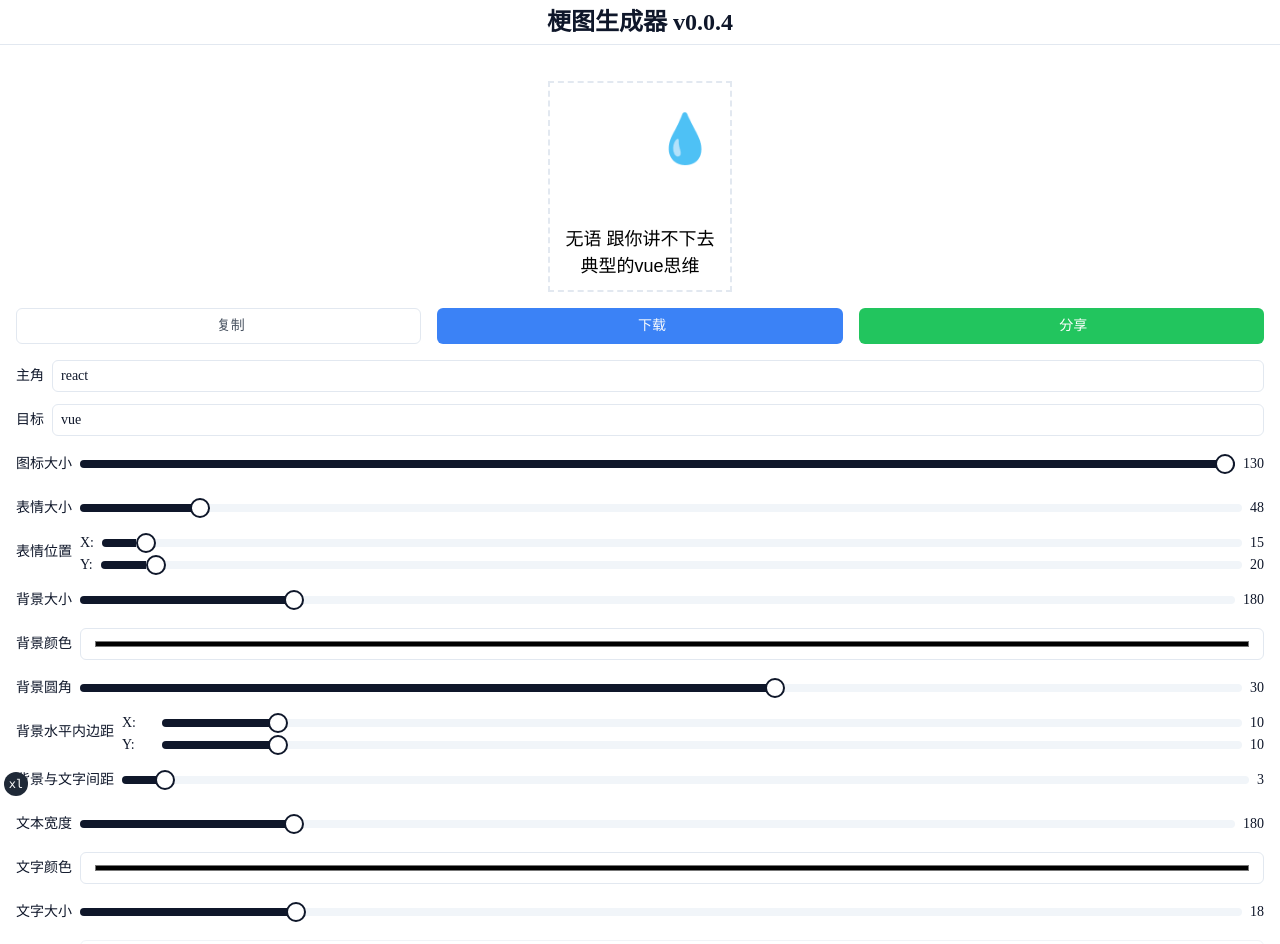
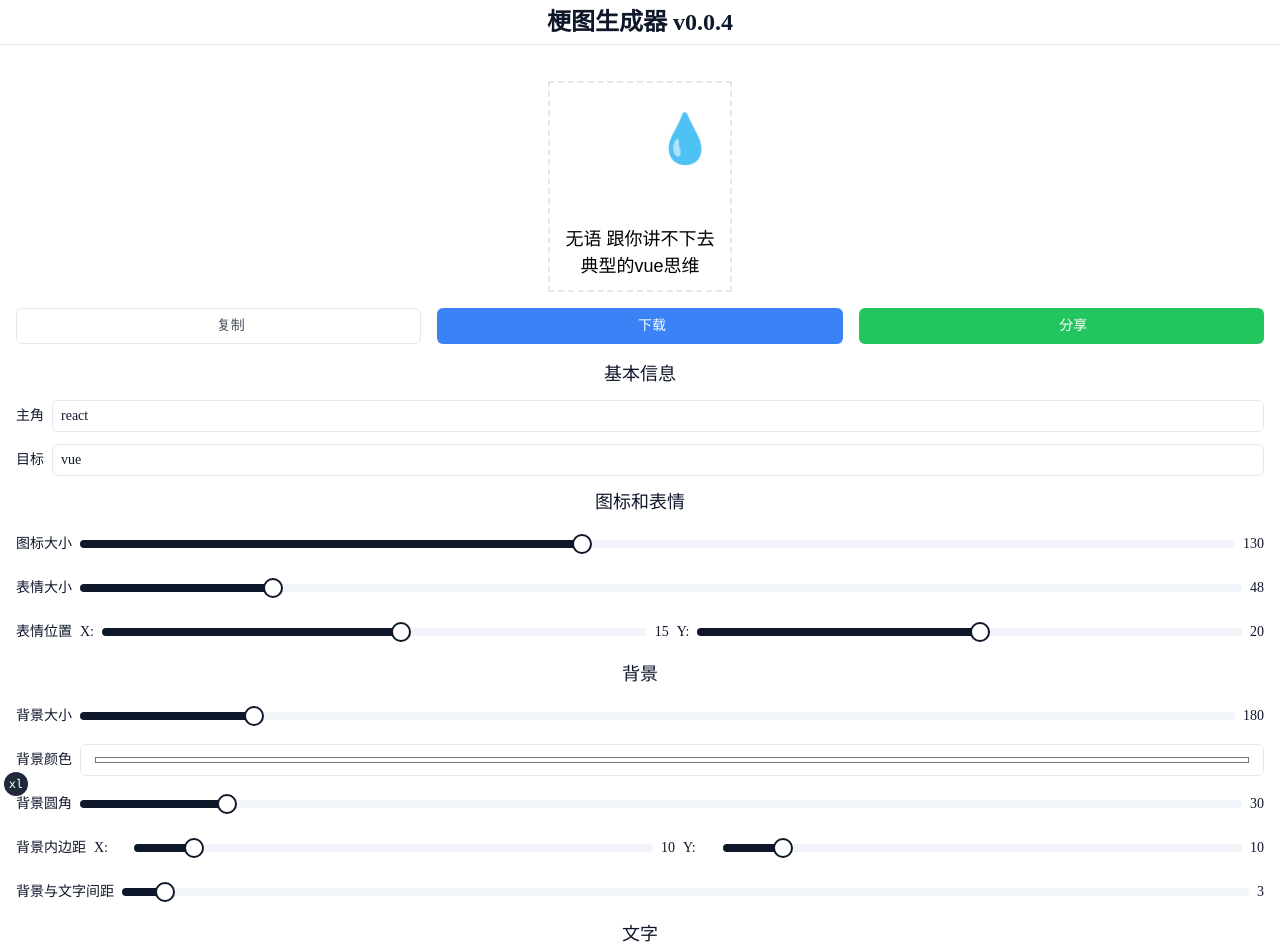
Before and after one commit to screw-hand/meme-tech-mind, a Next.js app: page / in a window 1280 px wide. Shown: the top 944 px of the page. Built offline with nearby package versions, Linux system fonts and the light colour scheme; some icons are missing.

Commit message:
ui: Restructure meme settings with improved layout and expanded controls

```diff
--- a/components/meme-preview.tsx
+++ b/components/meme-preview.tsx
@@ -30,7 +30,7 @@ export function MemePreview({ settings }: MemePreviewProps) {
         {/* meme content */}
         <div
           id="meme-content"
-          className="item-center relative mx-auto flex flex-initial flex-col pb-[5px] text-center"
+          className="item-center relative mx-auto flex flex-initial flex-col overflow-hidden pb-[5px] text-center"
           style={{
             width: `${settings.background.size}px`,
             // height: `${settings.background.size}px`,
--- a/components/meme-settings.tsx
+++ b/components/meme-settings.tsx
@@ -15,7 +15,10 @@ export function MemeSettings({
 }: MemeSettingsProps) {
   return (
     <div className="meme-settings my-3 flex flex-col gap-3">
-      <SettingBar label={<span>主角</span>}>
+      {/* 基本信息 */}
+      <section className="flex flex-col gap-3">
+        <h3 className="text-center text-lg font-medium">基本信息</h3>
+        <SettingBar label="主角">
           <Input
             type="text"
             name="source"
@@ -26,7 +29,7 @@ export function MemeSettings({
             }
           />
         </SettingBar>
-      <SettingBar label={<span>目标</span>}>
+        <SettingBar label="目标">
           <Input
             type="text"
             name="target"
@@ -37,11 +40,16 @@ export function MemeSettings({
             }
           />
         </SettingBar>
+      </section>
+      {/* 图标和表情设置 */}
+      <section className="flex flex-col gap-3">
+        <h3 className="text-center text-lg font-medium">图标和表情</h3>
         <SettingBar label={<span>图标大小</span>}>
           <div className="flex items-center gap-2">
             <Slider
               value={[settings.icon.size]}
-            max={100}
+              min={0}
+              max={300}
               step={1}
               onValueChange={(value) =>
                 onSettingsChange({
@@ -57,7 +65,7 @@ export function MemeSettings({
           <div className="flex items-center gap-2">
             <Slider
               value={[settings.emoji.size]}
-            max={500}
+              max={300}
               step={1}
               onValueChange={(value) =>
                 onSettingsChange({
@@ -75,7 +83,8 @@ export function MemeSettings({
               <span className="flex-none">X:</span>
               <Slider
                 value={[settings.emoji.x]}
-              max={500}
+                min={-150}
+                max={150}
                 step={1}
                 onValueChange={(value) =>
                   onSettingsChange({
@@ -85,11 +94,10 @@ export function MemeSettings({
                 }
               />
               <span className="flex-none">{settings.emoji.x}</span>
-          </div>
-          <div className="flex items-center gap-2">
               <span className="flex-none">Y:</span>
               <Slider
                 value={[settings.emoji.y]}
+                min={-500}
                 max={500}
                 step={1}
                 onValueChange={(value) =>
@@ -103,11 +111,19 @@ export function MemeSettings({
             </div>
           </div>
         </SettingBar>
+      </section>
+      {/* 背景设置 */}
+      <section className="flex flex-col gap-3">
+        <h3 className="text-center text-lg font-medium">背景</h3>
         <SettingBar label={<span>背景大小</span>}>
           <div className="flex items-center gap-2">
             <Slider
               value={[settings.background.size]}
-            max={1000}
+              max={
+                window.innerWidth > 1400
+                  ? 1400 - 16 * 2
+                  : window.innerWidth - 16 * 2
+              }
               step={1}
               onValueChange={(value) =>
                 onSettingsChange({
@@ -125,7 +141,7 @@ export function MemeSettings({
         <SettingBar label={<span>背景颜色</span>}>
           <Input
             type="color"
-          name="color"
+            name="bg-color"
             className="h-8 w-full"
             value={settings.background.color}
             onChange={(e) =>
@@ -140,7 +156,7 @@ export function MemeSettings({
           <div className="flex items-center gap-2">
             <Slider
               value={[settings.background.borderRadius]}
-            max={50}
+              max={250}
               step={1}
               onValueChange={(value) =>
                 onSettingsChange({
@@ -152,10 +168,12 @@ export function MemeSettings({
                 })
               }
             />
-          <span className="flex-none">{settings.background.borderRadius}</span>
+            <span className="flex-none">
+              {settings.background.borderRadius}
+            </span>
           </div>
         </SettingBar>
-      <SettingBar label={<span>背景水平内边距</span>}>
+        <SettingBar label={<span>背景内边距</span>}>
           <div className="flex flex-col gap-2">
             <div className="flex items-center gap-2">
               <span className="w-8 flex-none">X:</span>
@@ -174,8 +192,6 @@ export function MemeSettings({
                 }
               />
               <span className="flex-none">{settings.background.paddingX}</span>
-          </div>
-          <div className="flex items-center gap-2">
               <span className="w-8 flex-none">Y:</span>
               <Slider
                 value={[settings.background.paddingY]}
@@ -214,6 +230,10 @@ export function MemeSettings({
             <span className="flex-none">{settings.background.gap}</span>
           </div>
         </SettingBar>
+      </section>
+      {/* 文字设置 */}
+      <section className="flex flex-col gap-3">
+        <h3 className="text-center text-lg font-medium">文字</h3>
         <SettingBar label={<span>文本宽度</span>}>
           <div className="flex items-center gap-2">
             <Slider
@@ -296,6 +316,7 @@ export function MemeSettings({
             }
           />
         </SettingBar>
+      </section>
     </div>
   )
 }
--- a/config/default-meme-settings.ts
+++ b/config/default-meme-settings.ts
@@ -14,7 +14,7 @@ export const DefaultMeMeSettings: MemeSettingsType = {
   },
   background: {
     size: 180,
-    color: "#fff",
+    color: "#ffffff",
     borderRadius: 30,
     paddingX: 10,
     paddingY: 10,
@@ -22,7 +22,7 @@ export const DefaultMeMeSettings: MemeSettingsType = {
   },
   text: {
     width: 180,
-    color: "#000",
+    color: "#000000",
     fontSize: 18,
     fontFamily: "Arial",
   },
```
Lines whose indentation alone changed are shown as unchanged.
